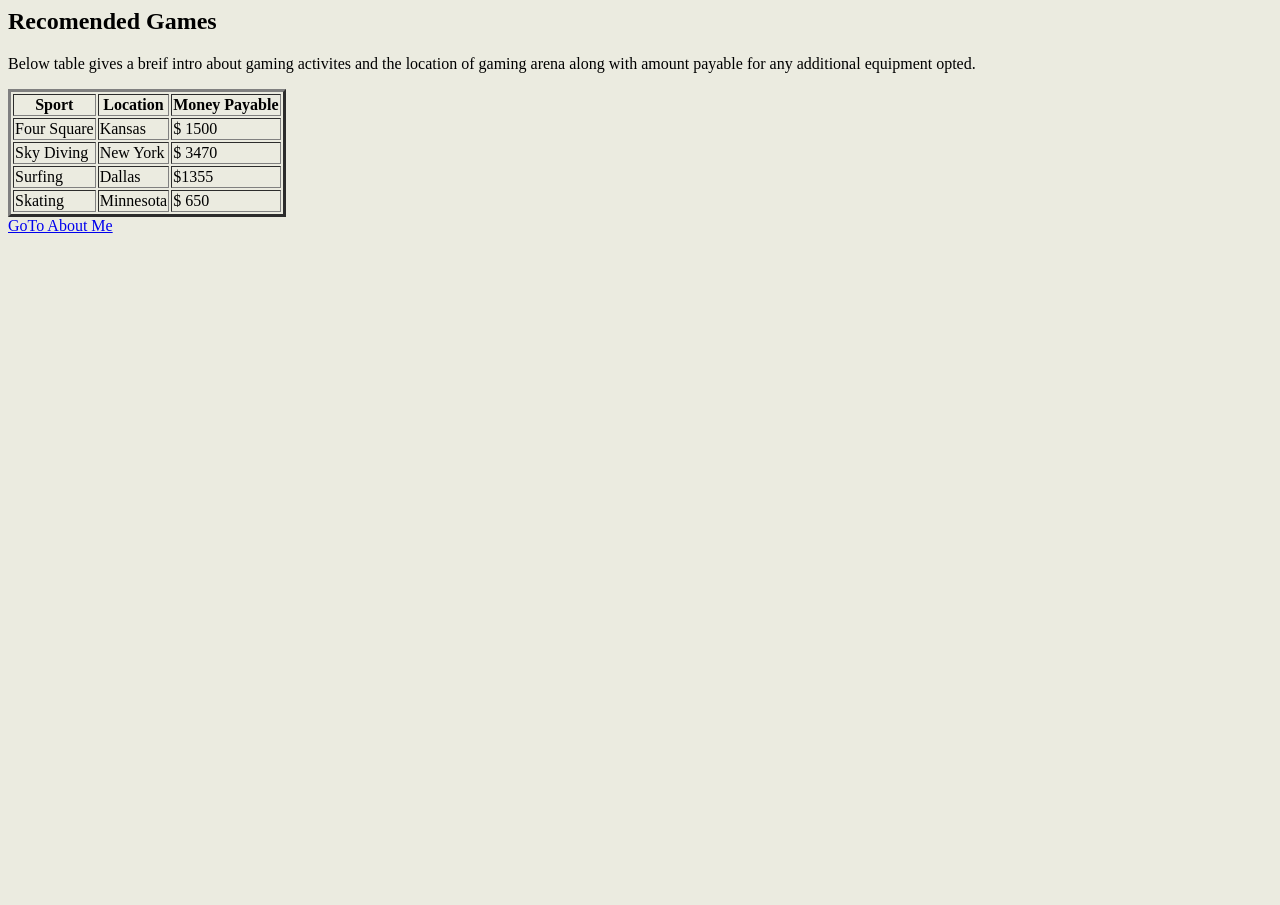
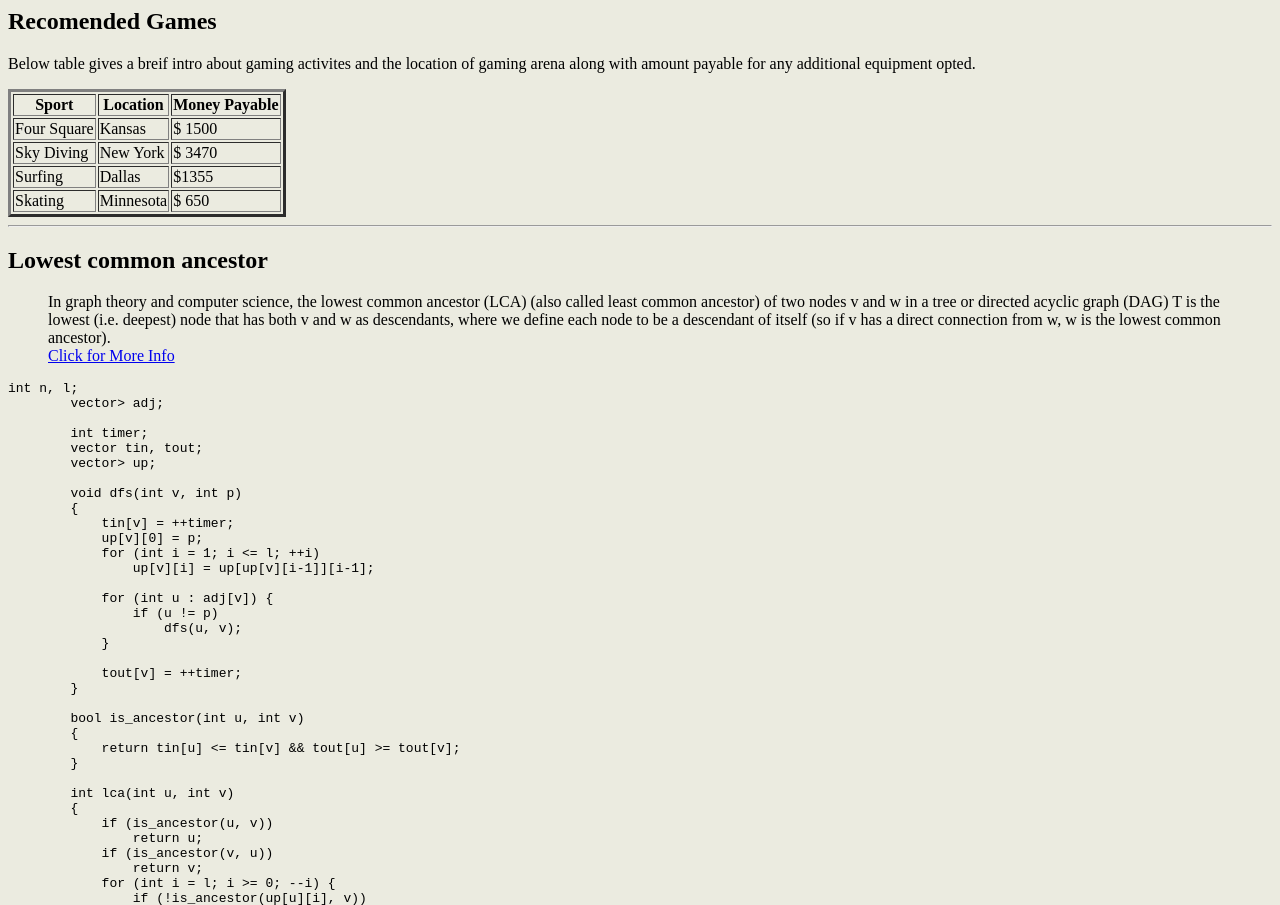
Before and after one commit to 44-563-Web-Apps-S22/webapps-s22-assignment-3-poojakunta, a plain HTML site: page index.html in a window 1280 px wide. Shown: the part 500-1405 px from the top of the page. Before the commit the page ends 800 px from the top, so only its background shows below. Drawn offline with Linux system fonts and the light colour scheme.

Commit message:
added code section

```diff
--- a/index.html
+++ b/index.html
@@ -71,6 +71,62 @@
       </table>
 
 
+      <hr>
+      <h2>Lowest common ancestor</h2>
+      <blockquote>In graph theory and computer science, the lowest common ancestor (LCA) (also called least common ancestor) of two nodes v and w in a tree or directed acyclic graph (DAG) T is the lowest (i.e. deepest) node that has both v and w as descendants, where we define each node to be a descendant of itself (so if v has a direct connection from w, w is the lowest common ancestor).
+          <br> <a href="https://en.wikipedia.org/wiki/Lowest_common_ancestor">Click for More Info</a></blockquote>
+      <pre>int n, l;
+        vector<vector<int>> adj;
+
+        int timer;
+        vector<int> tin, tout;
+        vector<vector<int>> up;
+
+        void dfs(int v, int p)
+        {
+            tin[v] = ++timer;
+            up[v][0] = p;
+            for (int i = 1; i <= l; ++i)
+                up[v][i] = up[up[v][i-1]][i-1];
+
+            for (int u : adj[v]) {
+                if (u != p)
+                    dfs(u, v);
+            }
+
+            tout[v] = ++timer;
+        }
+
+        bool is_ancestor(int u, int v)
+        {
+            return tin[u] <= tin[v] && tout[u] >= tout[v];
+        }
+
+        int lca(int u, int v)
+        {
+            if (is_ancestor(u, v))
+                return u;
+            if (is_ancestor(v, u))
+                return v;
+            for (int i = l; i >= 0; --i) {
+                if (!is_ancestor(up[u][i], v))
+                    u = up[u][i];
+            }
+            return up[u][0];
+        }
+
+        void preprocess(int root) {
+            tin.resize(n);
+            tout.resize(n);
+            timer = 0;
+            l = ceil(log2(n));
+            up.assign(n, vector<int>(l + 1));
+            dfs(root, root);
+        }
+
+      }</pre>
+
+
    <a href="aboutMe.html">GoTo About Me</a>
 
 
```
